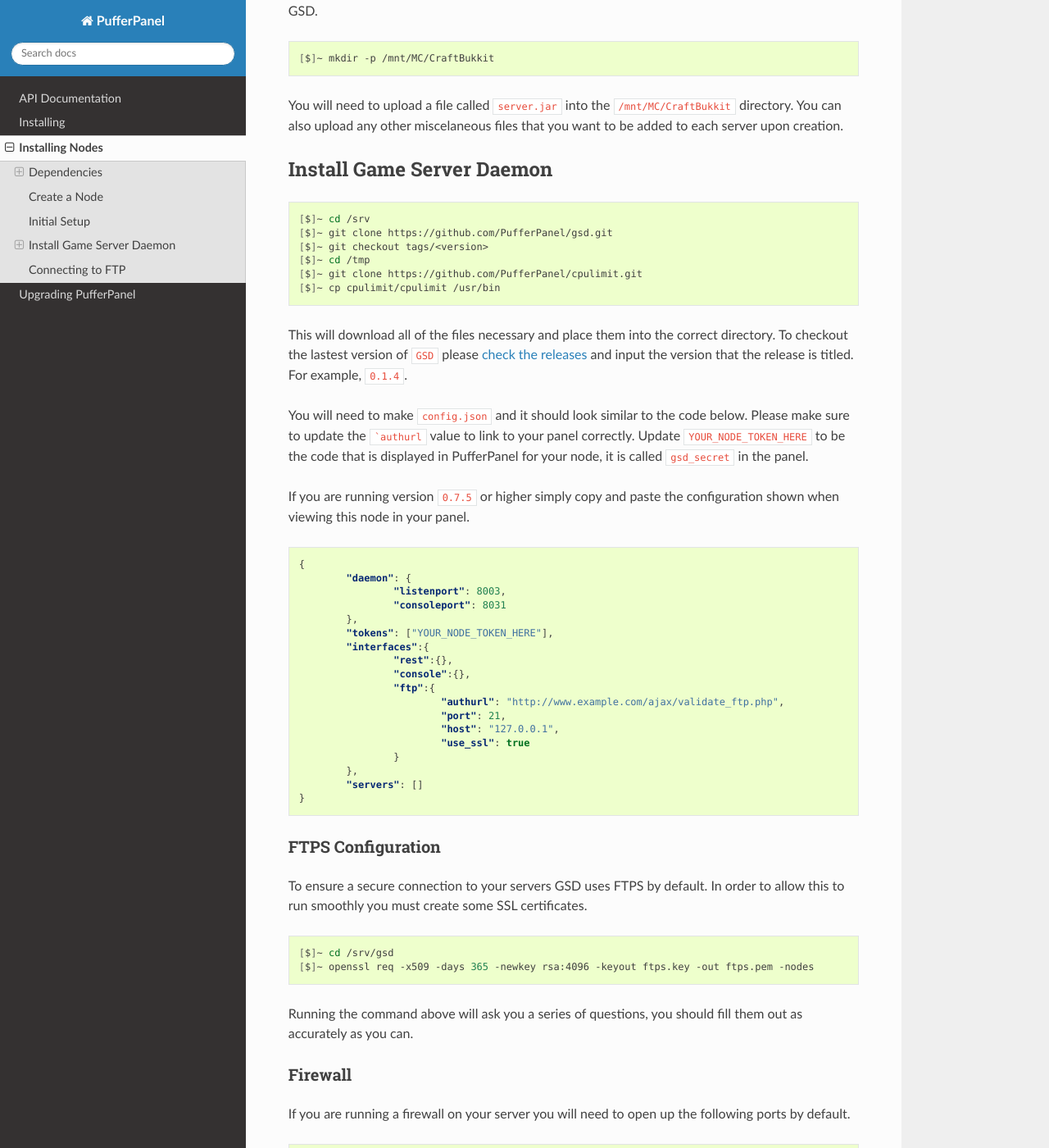
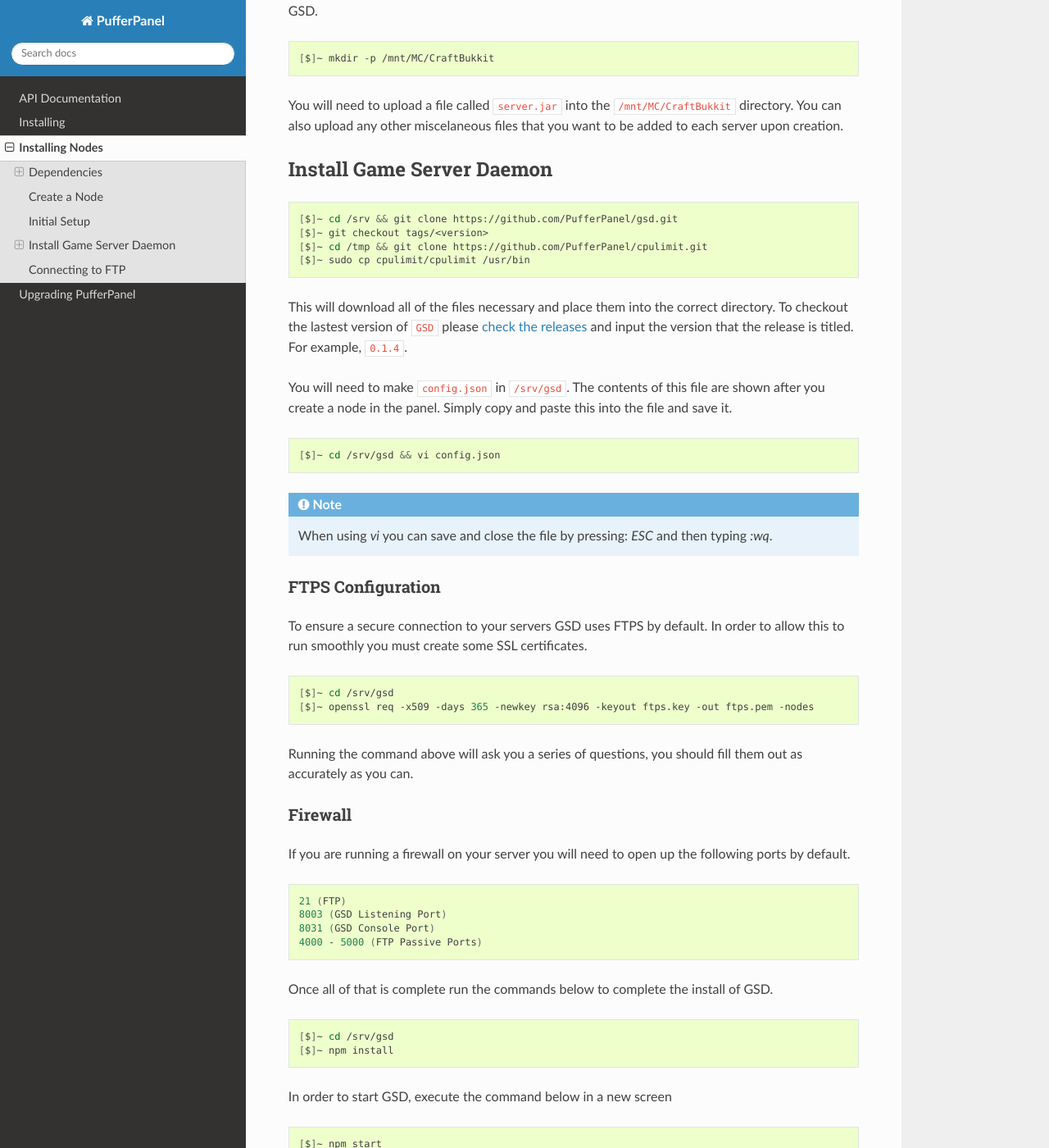
Before and after one commit to pufferpanel/pufferpanel, a Sphinx documentation site: the page built from docs/installing_nodes.rst, in a window 1280 px wide and 1400 px high, scrolled down 960 px. Shown: the whole window at 82% size. Built offline with Sphinx 7.4.7 and the Read the Docs theme 2.0.0, drawn with Linux system fonts in a browser that asks for light colours.

Commit message:
Update installing_nodes.rst

````diff
--- a/docs/installing_nodes.rst
+++ b/docs/installing_nodes.rst
@@ -42,39 +42,22 @@ Install Game Server Daemon
 
 .. code-block:: sh
 
-	[$]~ cd /srv
-	[$]~ git clone https://github.com/PufferPanel/gsd.git
+	[$]~ cd /srv && git clone https://github.com/PufferPanel/gsd.git
 	[$]~ git checkout tags/<version>
-	[$]~ cd /tmp
-	[$]~ git clone https://github.com/PufferPanel/cpulimit.git
-	[$]~ cp cpulimit/cpulimit /usr/bin
+	[$]~ cd /tmp && git clone https://github.com/PufferPanel/cpulimit.git
+	[$]~ sudo cp cpulimit/cpulimit /usr/bin
 
 This will download all of the files necessary and place them into the correct directory. To checkout the lastest version of ``GSD`` please `check the releases <https://github.com/PufferPanel/gsd/releases>`_ and input the version that the release is titled. For example, ``0.1.4``.
 
-You will need to make ``config.json`` and it should look similar to the code below. Please make sure to update the ```authurl`` value to link to your panel correctly. Update ``YOUR_NODE_TOKEN_HERE`` to be the code that is displayed in PufferPanel for your node, it is called ``gsd_secret`` in the panel.
+You will need to make ``config.json`` in ``/srv/gsd``. The contents of this file are shown after you create a node in the panel. Simply copy and paste this into the file and save it.
 
-If you are running version ``0.7.5`` or higher simply copy and paste the configuration shown when viewing this node in your panel.
+.. code-block:: sh
 
-.. code-block:: json
+	[$]~ cd /srv/gsd && vi config.json
 
-	{
-		"daemon": {
-			"listenport": 8003,
-			"consoleport": 8031
-		},
-		"tokens": ["YOUR_NODE_TOKEN_HERE"],
-		"interfaces":{
-			"rest":{},
-			"console":{},
-			"ftp":{
-				"authurl": "http://www.example.com/ajax/validate_ftp.php",
-				"port": 21,
-				"host": "127.0.0.1",
-				"use_ssl": true
-			}
-		},
-		"servers": []
-	}
+.. note::
+
+	When using *vi* you can save and close the file by pressing: *ESC* and then typing *:wq*.
 
 FTPS Configuration
 ^^^^^^^^^^^^^^^^^^
````
